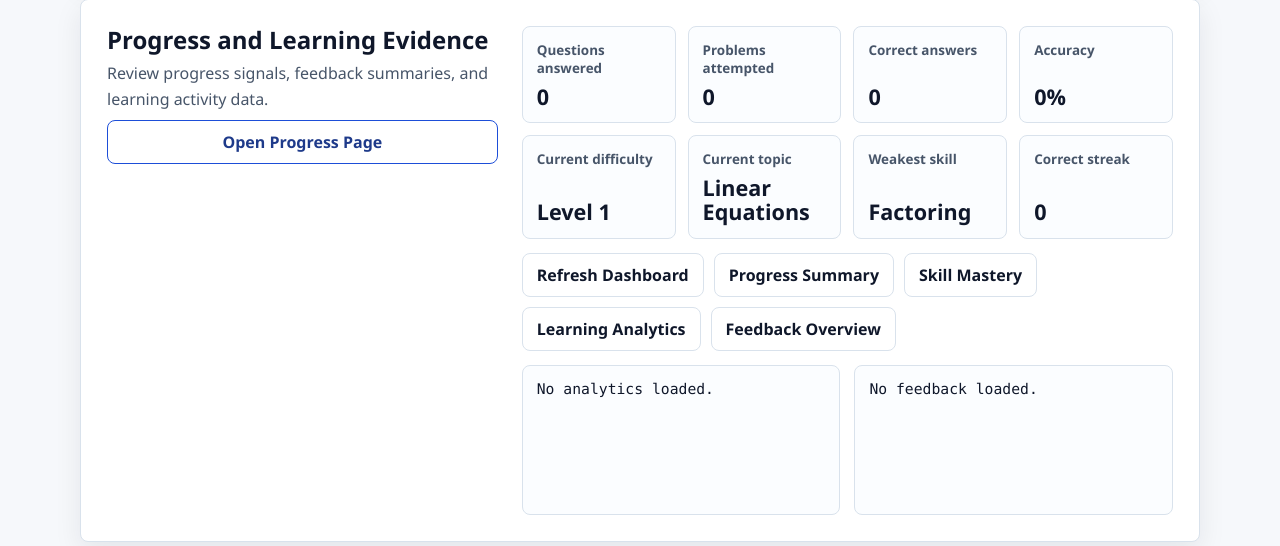
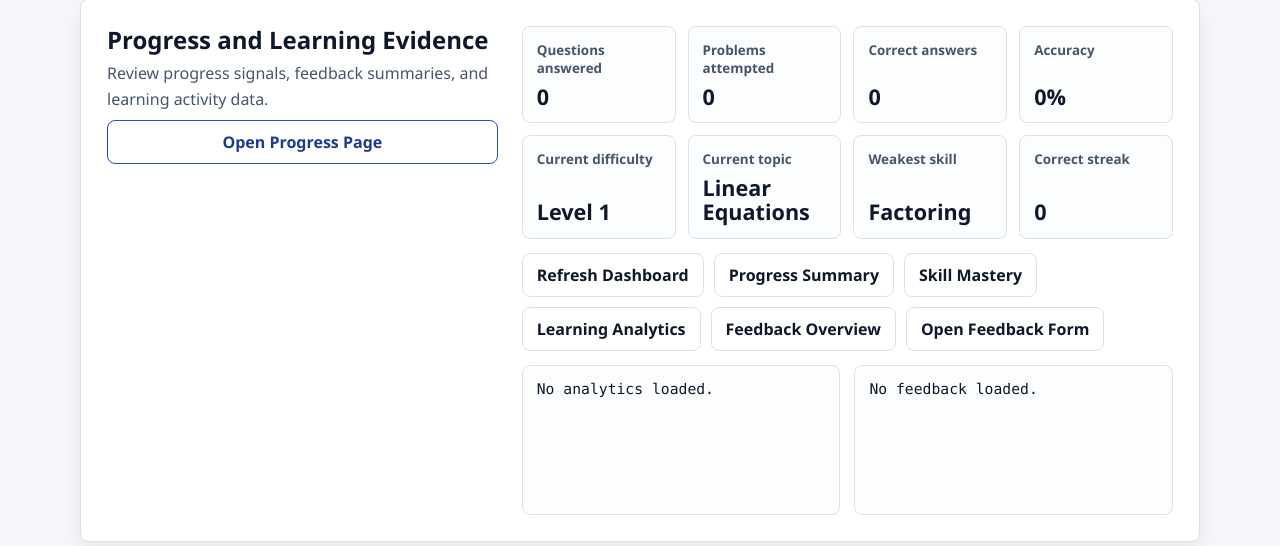
Before and after one commit to leevincentlee12-lang/ai_chatbot_project, a Flask app: page / in a window 1280 px wide. Shown: the part 2673-3219 px from the top of the page. Run offline with Flask 3, Linux system fonts and the light colour scheme; data comes from the database, SQL or seed files in the repository; data that the repository does not hold is empty; parts of the project's set-up code (start-up, migrations or seed data) failed here and were passed over.

Commit message:
Fix feedback form link and algebra bugs

```diff
--- a/app.py
+++ b/app.py
@@ -111,6 +111,29 @@ def _load_feedback_config():
     return result
 
 
+def _public_feedback_form_url(url):
+    """Return a browser-openable Google Form URL from a configured form URL."""
+    text = str(url or "").strip()
+    if not text:
+        return ""
+    return text.replace("/formResponse", "/viewform")
+
+
+def _feedback_form_url():
+    """Return the optional external feedback form URL for the homepage."""
+    env_url = os.environ.get("FEEDBACK_FORM_URL", "").strip()
+    if env_url:
+        return _public_feedback_form_url(env_url)
+
+    cfg = _load_feedback_config()
+    if not cfg:
+        return ""
+
+    return _public_feedback_form_url(
+        cfg.get("public_form_url") or cfg.get("form_url")
+    )
+
+
 def _forward_feedback_to_google(record):
     cfg = _load_feedback_config()
     if not cfg:
@@ -166,7 +189,10 @@ def handle_exception(error):
 
 @app.route("/")
 def index():
-    return render_template("index.html")
+    return render_template(
+        "index.html",
+        feedback_form_url=_feedback_form_url(),
+    )
 
 
 @app.route("/about")
--- a/feedback_config.example.json
+++ b/feedback_config.example.json
@@ -1,4 +1,5 @@
 {
+  "public_form_url": "https://docs.google.com/forms/d/e/FORM_ID/viewform",
   "form_url": "https://docs.google.com/forms/d/e/FORM_ID/formResponse",
   "mappings": {
     "question": "entry.1111111111",
--- a/templates/index.html
+++ b/templates/index.html
@@ -162,6 +162,9 @@
             <button class="ghost-button" type="button" id="show-skills">Skill Mastery</button>
             <button class="ghost-button" type="button" id="show-analytics">Learning Analytics</button>
             <button class="ghost-button" type="button" id="view-feedback">Feedback Overview</button>
+            {% if feedback_form_url %}
+            <a class="ghost-button" href="{{ feedback_form_url }}" target="_blank" rel="noopener">Open Feedback Form</a>
+            {% endif %}
           </div>
 
           <div class="data-grid">
```
Also changed, not shown: tests/test_ai.py (+13 -0 lines).
